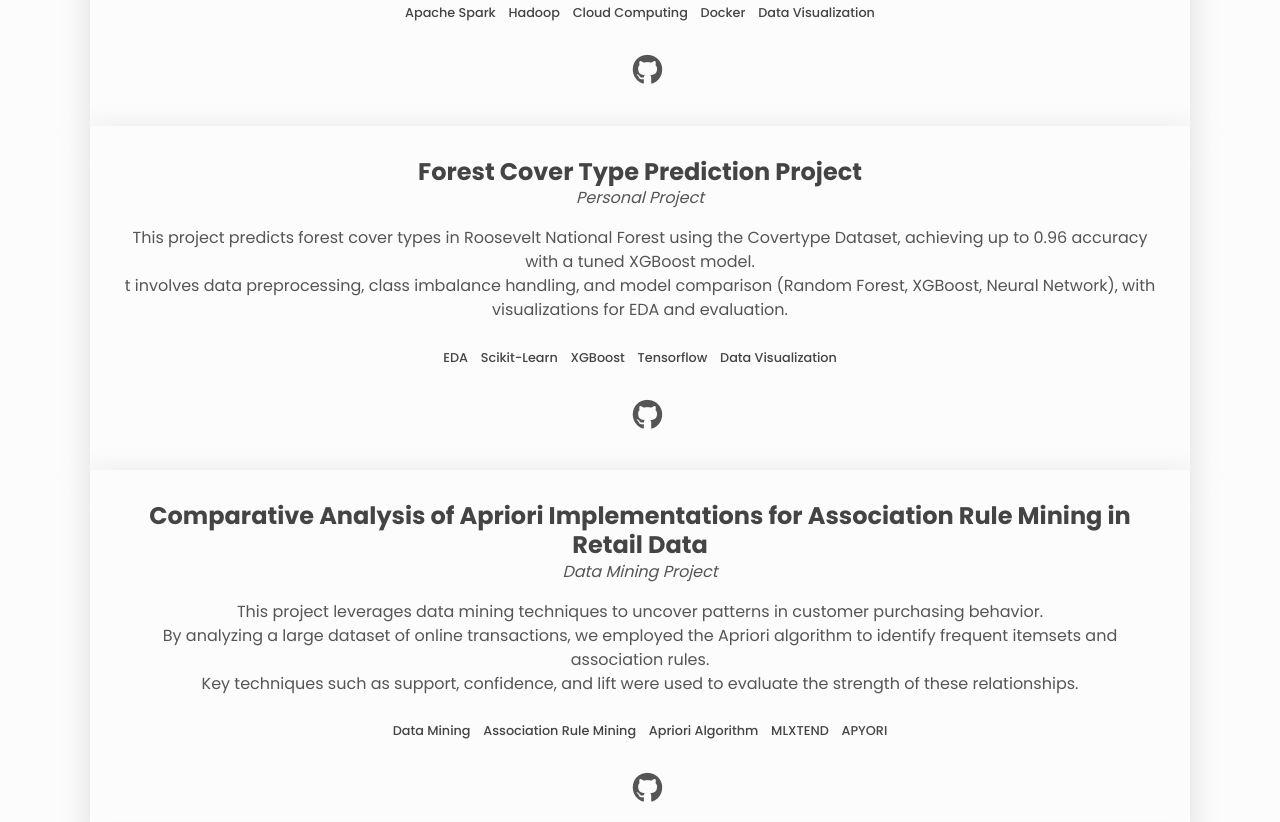
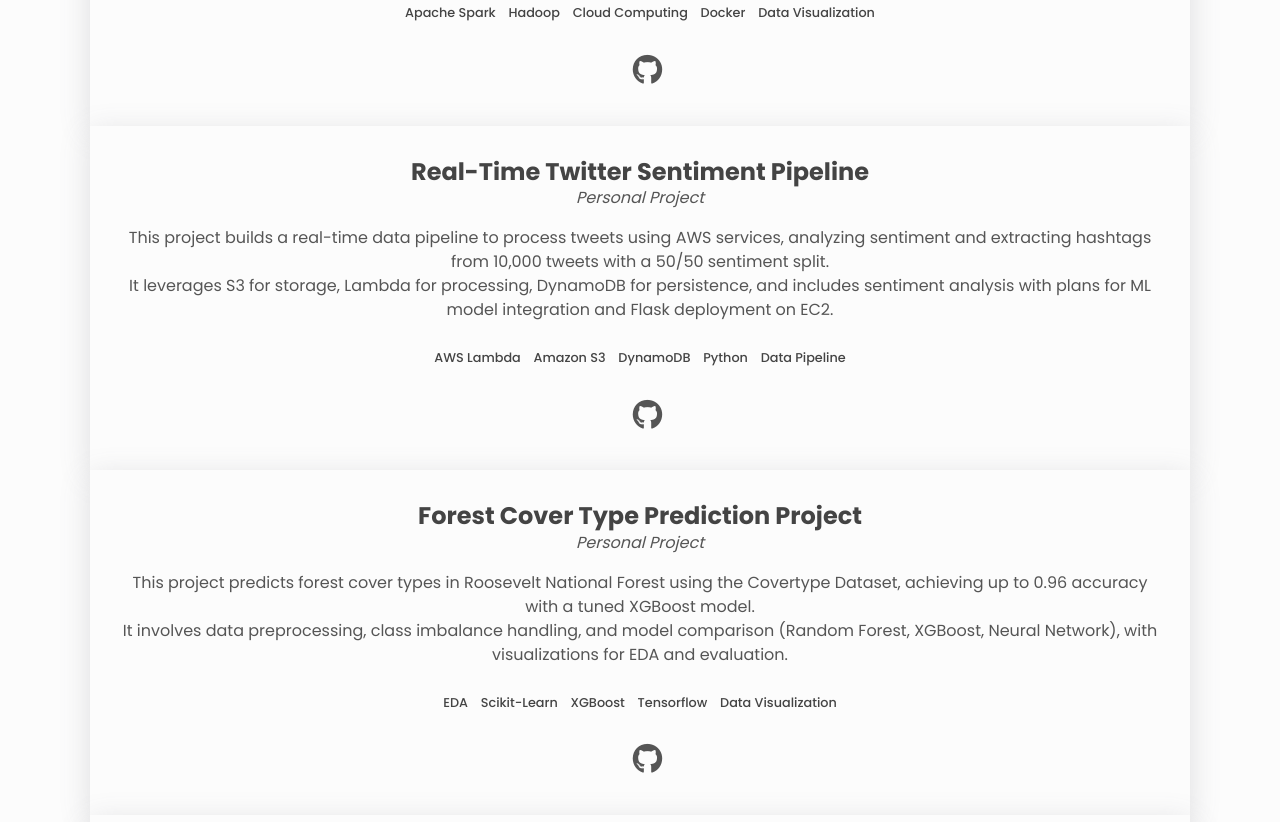
Before and after one commit to kimkmathews/kimkmathews.github.io, a plain HTML site: page index.html in a window 1280 px wide. Shown: the part 4675-5497 px from the top of the page. Drawn offline with Linux system fonts and the light colour scheme.

Commit message:
Added project on Real Time Twitter Sentiment Analysis

```diff
--- a/index.html
+++ b/index.html
@@ -490,12 +490,35 @@ Machine Learning model for best strategies in Corner Kick Taking in Football</h3
           <i aria-hidden="true" class="fas fa-external-link-alt"></i>
         </a> -->
       </div>
+	  <div class="project">
+    <h3>Real-Time Twitter Sentiment Pipeline</h3>
+    <i>Personal Project</i>
+    <p class="project__description">
+      This project builds a real-time data pipeline to process tweets using AWS services, analyzing sentiment and extracting hashtags from 10,000 tweets with a 50/50 sentiment split.
+      <br>It leverages S3 for storage, Lambda for processing, DynamoDB for persistence, and includes sentiment analysis with plans for ML model integration and Flask deployment on EC2.
+    </p>
+    <ul class="project__stack">
+      <li class="project__stack-item">AWS Lambda</li>
+      <li class="project__stack-item">Amazon S3</li>
+      <li class="project__stack-item">DynamoDB</li>
+      <li class="project__stack-item">Python</li>
+      <li class="project__stack-item">Data Pipeline</li>
+    </ul>
+    <a
+      href="https://github.com/kimkmathews/real-time-twitter-pipeline"
+      aria-label="https://github.com/kimkmathews/real-time-twitter-pipeline" target="_blank"
+      class="link link--icon"
+    >
+      <i aria-hidden="true" class="fab fa-github"></i>
+    </a>
+  </div>
+
       <div class="project">
         <h3>Forest Cover Type Prediction Project</h3>
         <i>Personal Project</i>
         <p class="project__description">
 		This project predicts forest cover types in Roosevelt National Forest using the Covertype Dataset, achieving up to 0.96 accuracy with a tuned XGBoost model.
-		<br>t involves data preprocessing, class imbalance handling, and model comparison (Random Forest, XGBoost, Neural Network), with visualizations for EDA and evaluation.
+		<br>It involves data preprocessing, class imbalance handling, and model comparison (Random Forest, XGBoost, Neural Network), with visualizations for EDA and evaluation.
         </p>
         <ul class="project__stack">
           <li class="project__stack-item">EDA</li>
@@ -652,73 +675,7 @@ Machine Learning model for best strategies in Corner Kick Taking in Football</h3
           <i aria-hidden="true" class="fas fa-external-link-alt"></i>
         </a> -->
       </div>
-      <!------------------------------------------SPOTIFY USER BEHAVIOR ANALYSIS -------------------------------------------------------->
-     <!--
-	 <div class="project">
-        <h3>Spotify User Behavior Analysis</h3>
-        <i>Using Python</i>
-        <p class="project__description">
-            Using python, Matplotlib, and Seaborn, revealing insights from a dataset of 520 entries, such as age
-            <br>and gender distribution, subscription preferences, music genres, and podcast listening trends.
-            <br>Recommended data-driven strategies to enhance recommendations, target demographics for premium
-            <br>subscriptions, and improve podcast content
-        </p>
-        <ul class="project__stack">
-          <li class="project__stack-item">Data Analysis</li>
-          <li class="project__stack-item">Python</li>
-          <li class="project__stack-item">Data Visualization</li>
-        </ul>
 
-        <a
-          href="https://github.com/mehraanjali/Spotify_User_Behavior_Analysis_EDA"
-          aria-label="https://www.novypro.com/project/us-sales-dash" target="_blank"
-          class="link link--icon"
-        >
-          <i aria-hidden="true" class="fab fa-github"></i>
-        </a>
-        <a
-          href=""
-          aria-label="live preview"
-          class="link link--icon"
-        >
-          <i aria-hidden="true" class="fas fa-external-link-alt"></i>
-        </a>
-      </div>
-   -->
-      <!------------------------------------------OBJECT DETECTION MODEL -------------------------------------------------------->
-     <!--
-	 <div class="project">
-        <h3>Object Detection Model</h3>
-        <i>With OpenCV</i>
-        <p class="project__description">
-          Performed object detection using a three-layered model with OpenCV, achieving a confidence threshold of 0.55,
-and detected various objects in real-time video streams from a video file and webcam. Engaged with up to 80
-distinct classes and applied bounding boxes for accurate identification.
-
-
-        </p>
-        <ul class="project__stack">
-          <li class="project__stack-item">OpenCV</li>
-          <li class="project__stack-item">Python</li>
-          <li class="project__stack-item">Real-time Video Analysis</li>
-        </ul>
-
-        <a
-          href="https://github.com/mehraanjali/ObjectDetection_Image_Video_Webcame"
-          aria-label="https://www.novypro.com/project/us-sales-dash" target="_blank"
-          class="link link--icon"
-        >
-          <i aria-hidden="true" class="fab fa-github"></i>
-        </a>
-        <a
-          href=""
-          aria-label="live preview"
-          class="link link--icon"
-        >
-          <i aria-hidden="true" class="fas fa-external-link-alt"></i>
-        </a>
-      </div>
-	  -->
  </section>
 
 <!---------------------------------------------------------SKILLS------------------------------------------------------------------------>
@@ -736,13 +693,18 @@ distinct classes and applied bounding boxes for accurate identification.
           <li class="skills__list-item btn btn--plain">Sci-kit Learn</li>
 		  <li class="skills__list-item btn btn--plain">Tensorflow</li>
 		  <li class="skills__list-item btn btn--plain">Pytorch</li>
+
 		  <li class="skills__list-item btn btn--plain">Streamlit</li>
+          <li class="skills__list-item btn btn--plain">AWS	</li>
+
           <li class="skills__list-item btn btn--plain">Microsoft Azure</li>
           <li class="skills__list-item btn btn--plain">Google Cloud Platform</li>
           <li class="skills__list-item btn btn--plain">Data Pipelines</li>
           <li class="skills__list-item btn btn--plain">ETL</li>
           <li class="skills__list-item btn btn--plain">DBT</li>
           <li class="skills__list-item btn btn--plain">Snowflake</li>
+          <li class="skills__list-item btn btn--plain">Spark</li>
+
 		  <li class="skills__list-item btn btn--plain">Power BI</li>
 		  <li class="skills__list-item btn btn--plain">Docker</li>
 		  <li class="skills__list-item btn btn--plain">Kubernetes</li>
```
